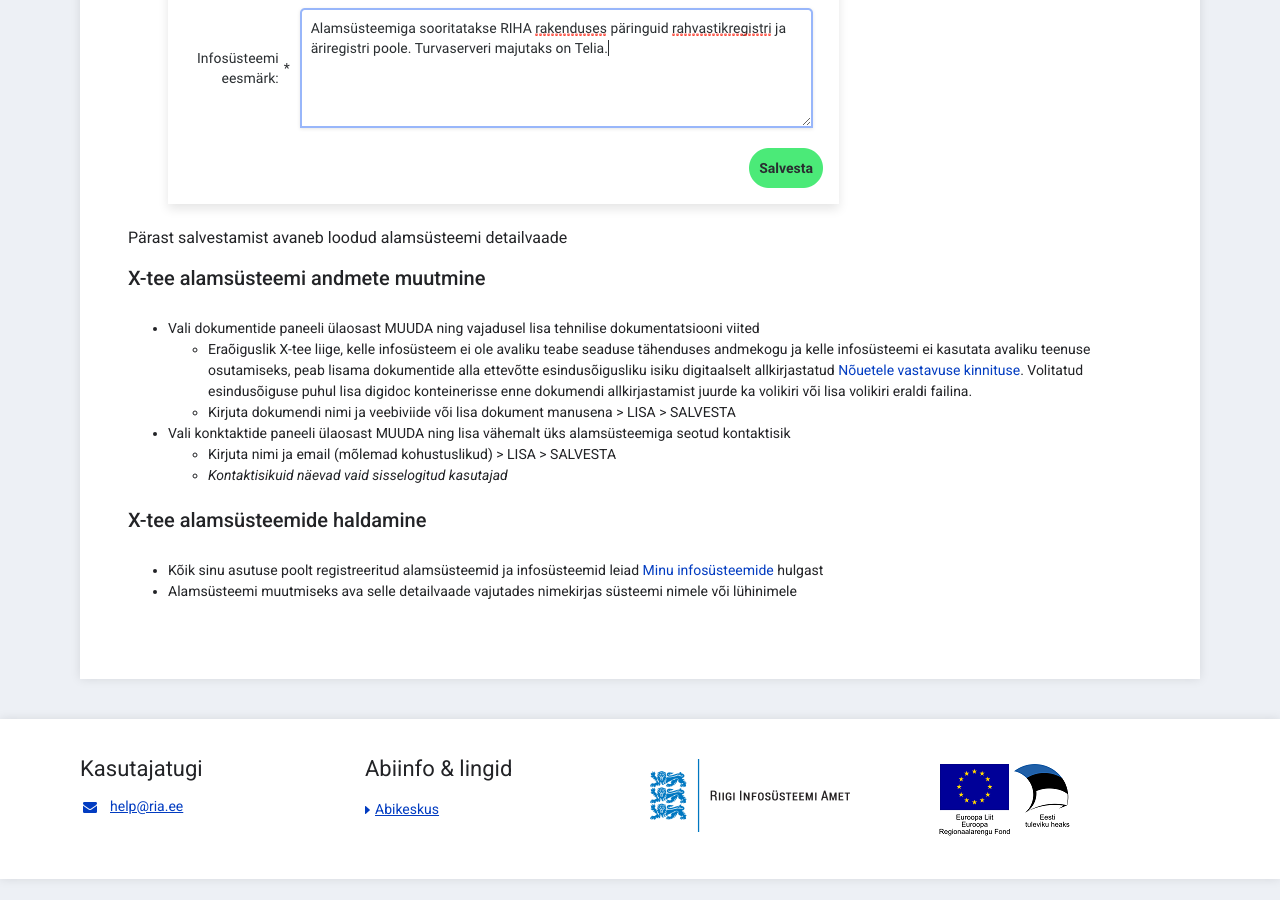
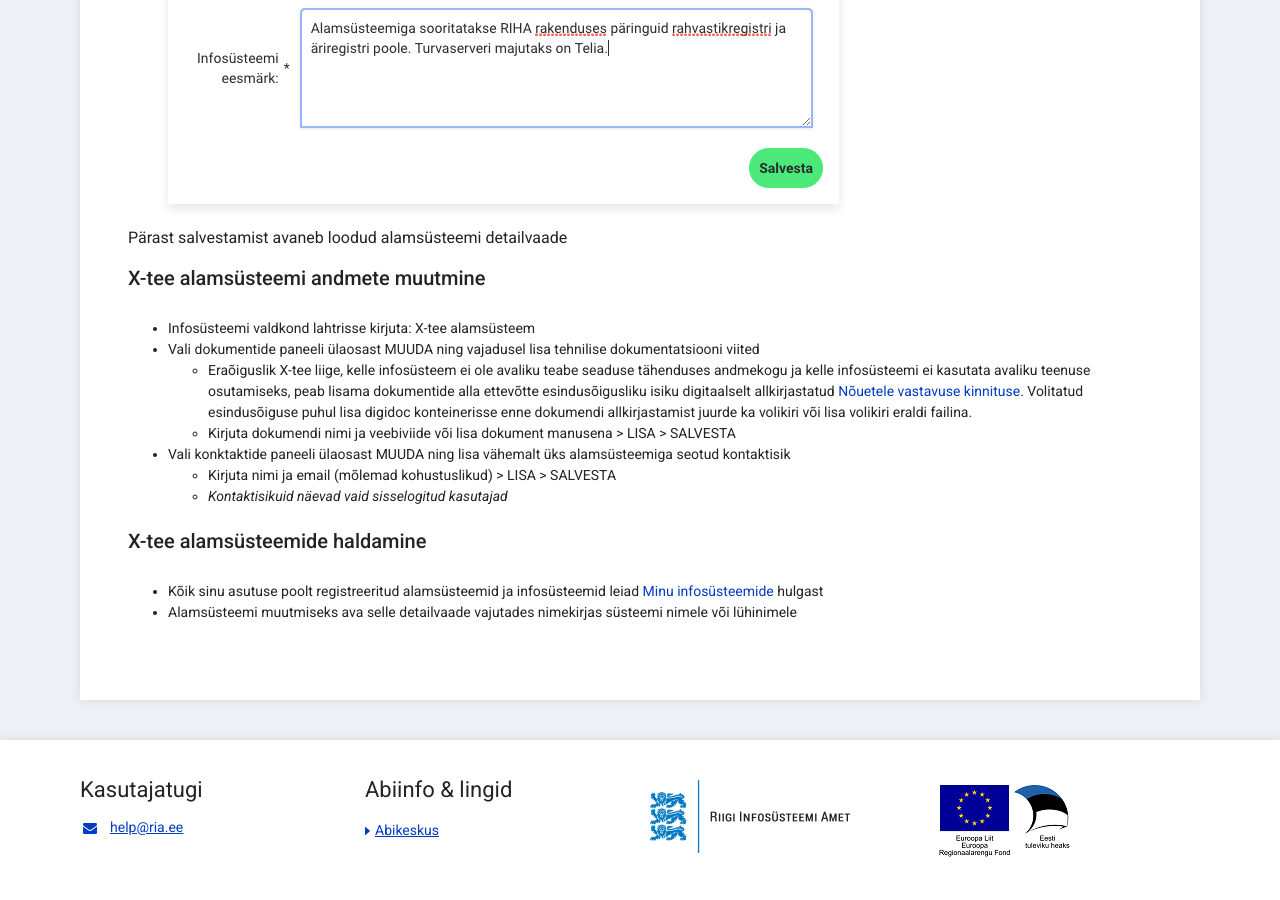
Before and after one commit to e-gov/RIHA-Help, a Jekyll site: the page built from docs/X-tee-alamsysteem.md, in a window 1280 px wide and 900 px high, scrolled down 934 px. Built offline with Jekyll 4.4.1, drawn with Linux system fonts in a browser that asks for light colours; before the commit the page ends 1813 px from its top, so only the background shows below that.

Commit message:
Update X-tee-alamsysteem.md

```diff
--- a/docs/X-tee-alamsysteem.md
+++ b/docs/X-tee-alamsysteem.md
@@ -26,6 +26,7 @@ Pärast salvestamist avaneb loodud alamsüsteemi detailvaade
 
 ### X-tee alamsüsteemi andmete muutmine
 
+- Infosüsteemi valdkond lahtrisse kirjuta: X-tee alamsüsteem
 - Vali dokumentide paneeli ülaosast MUUDA ning vajadusel lisa tehnilise dokumentatsiooni viited
   - Eraõiguslik X-tee liige, kelle infosüsteem ei ole avaliku teabe seaduse tähenduses andmekogu ja kelle infosüsteemi ei kasutata avaliku teenuse osutamiseks, peab lisama dokumentide alla ettevõtte esindusõigusliku isiku digitaalselt allkirjastatud [Nõuetele vastavuse kinnituse](https://www.ria.ee/public/x_tee/xtee_nouetele_vastavus_kinnitus.pdf). Volitatud esindusõiguse puhul lisa digidoc konteinerisse enne dokumendi allkirjastamist juurde ka volikiri või lisa volikiri eraldi failina.
   - Kirjuta dokumendi nimi ja veebiviide või lisa dokument manusena > LISA > SALVESTA
```
